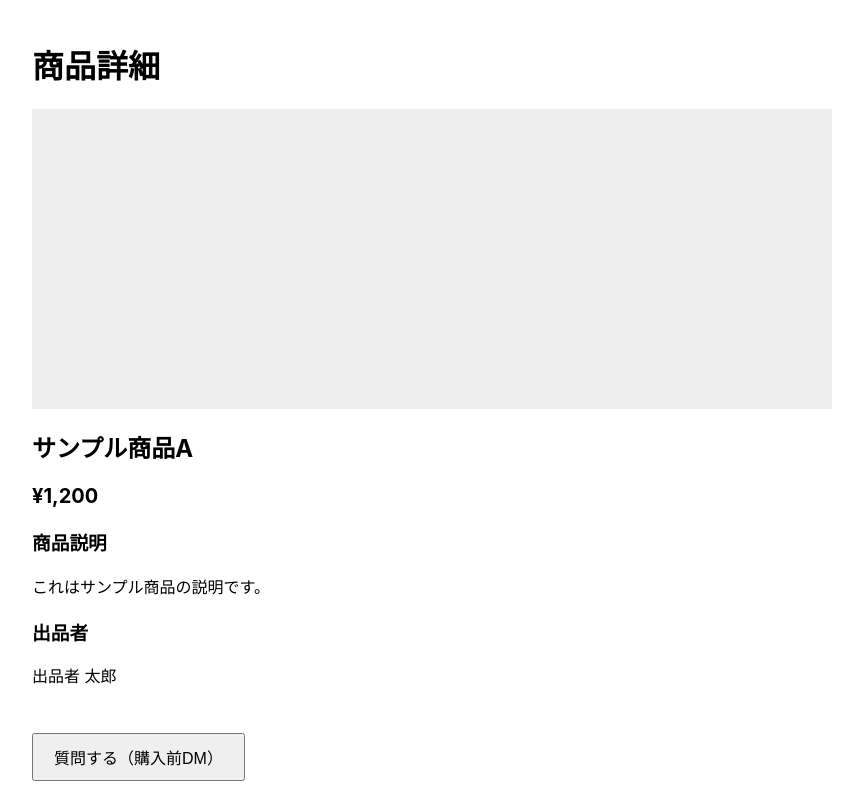
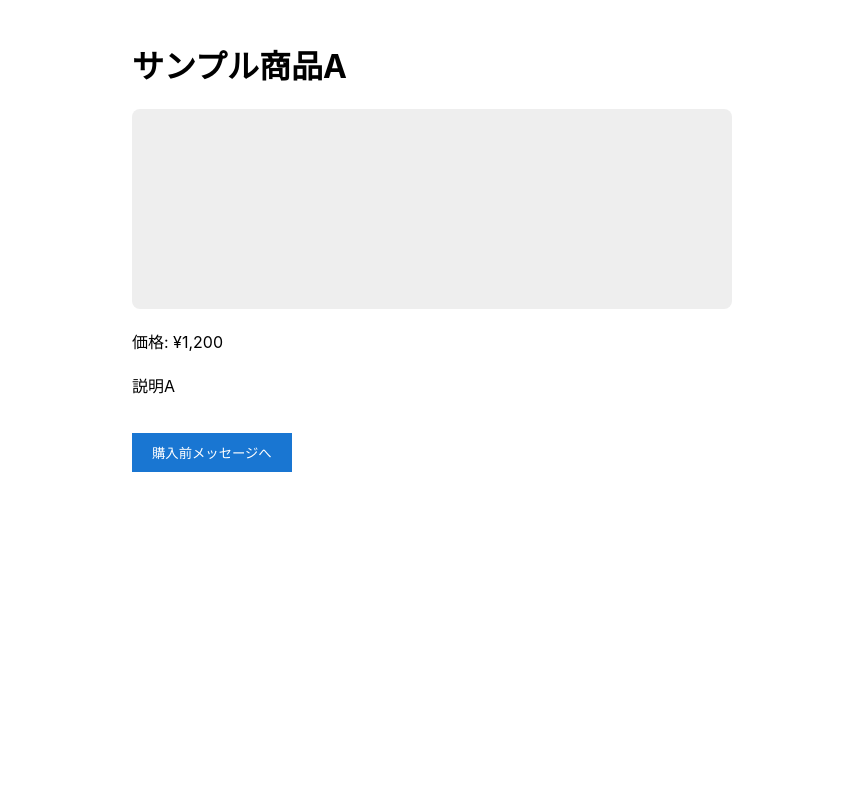
Before and after one commit to YunaNagai/hackathon-frontend, a React (Create React App) app: page /products/1 in a window 1280 px wide. Shown: the whole page, without its empty margins (208-1071 px from the left). Built offline with nearby package versions, Linux system fonts and the light colour scheme.

Commit message:
update react

```diff
--- a/src/App.tsx
+++ b/src/App.tsx
@@ -7,10 +7,12 @@ import MessagesPre from "./pages/messagepre";
 import Sell from "./pages/sell";
 import Transaction from "./pages/transaction";
 import { AuthProvider } from "./contexts/AuthContext";
+import { ProductsProvider } from "./contexts/ProductsContexts";
 
 function App() {
   return (
     <AuthProvider>
+    <ProductsProvider>
     <BrowserRouter>
       <Routes>
         <Route path="/" element={<Login />} />
@@ -24,6 +26,7 @@ function App() {
 
       </Routes>
     </BrowserRouter>
+    </ProductsProvider>
     </AuthProvider>
   );
 }
--- /dev/null
+++ b/src/contexts/ProductsContexts.tsx
@@ -0,0 +1,40 @@
+import { createContext, useContext, useState } from "react";
+
+type Product = {
+  id: number;
+  title: string;
+  price: number;
+  description: string;
+  imageUrl?: string;
+};
+
+type ProductsContextType = {
+  products: Product[];
+  addProduct: (p: Product) => void;
+};
+
+const ProductsContext = createContext<ProductsContextType | null>(null);
+
+export function ProductsProvider({ children }: { children: React.ReactNode }) {
+  const [products, setProducts] = useState<Product[]>([
+    { id: 1, title: "サンプル商品A", price: 1200, description: "説明A"},
+    { id: 2, title: "サンプル商品B", price: 2400, description: "説明B"},
+    { id: 3, title: "サンプル商品C", price: 3600, description: "説明C"},
+  ]);
+
+  const addProduct = (p: Product) => {
+    setProducts((prev) => [...prev, p]);
+  };
+
+  return (
+    <ProductsContext.Provider value={{ products, addProduct }}>
+      {children}
+    </ProductsContext.Provider>
+  );
+}
+
+export function useProducts() {
+  const ctx = useContext(ProductsContext);
+  if (!ctx) throw new Error("ProductsProvider で囲ってください");
+  return ctx;
+}
--- a/src/pages/productdetail.tsx
+++ b/src/pages/productdetail.tsx
@@ -1,67 +1,55 @@
-import { useState } from "react";
-import { useParams, useNavigate } from "react-router-dom";
+import { useNavigate,useParams } from "react-router-dom";
+import { useProducts } from "../contexts/ProductsContexts";
 
 export default function ProductDetail() {
   const { id } = useParams(); // /products/:id の id を取得
-  const navigate =useNavigate();
-  // 仮データ（API をつなぐまではこれで OK）
-  const [product] = useState({
-    id,
-    title: "サンプル商品A",
-    price: 1200,
-    description: "これはサンプル商品の説明です。",
-    imageUrl: "",
-    sellerName: "出品者 太郎",
-  });
-  const goMessagesPre = () =>{
+  const { products } = useProducts();
+  const navigate = useNavigate();
+
+  // URL の id は string なので number に変換
+  const productId = Number(id);
+
+  // Context から該当商品を探す
+  const product = products.find((p) => p.id === productId);
+
+  if (!product) {
+    return <p>商品が見つかりませんでした。</p>;
+  }
+  const goMessage = () => {
     navigate(`/products/${id}/messages-pre`);
-  }
+  };
 
   return (
-    <div style={{ maxWidth: 800, margin: "0 auto", padding: 20 }}>
-      <h1>商品詳細</h1>
+    <div style={{ maxWidth: 600, margin: "0 auto", padding: 20 }}>
+      <h1>{product.title}</h1>
 
-      {/* 商品画像 */}
       <div
         style={{
           width: "100%",
-          height: 300,
-          backgroundColor: "#eee",
+          height: 200,
+          backgroundColor: product.imageUrl ? "transparent" : "#eee",
+          backgroundImage: product.imageUrl ? `url(${product.imageUrl})` : undefined,
+          backgroundSize: "cover",
+          backgroundPosition: "center",
+          borderRadius: 8,
           marginBottom: 20,
         }}
-      >
-        {/* 画像は後で API から取得 */}
-      </div>
+      />
 
-      {/* 商品名・価格 */}
-      <h2>{product.title}</h2>
-      <p style={{ fontSize: 20, fontWeight: "bold" }}>
-        ¥{product.price.toLocaleString()}
-      </p>
-
-      {/* 商品説明 */}
-      <div style={{ marginTop: 20 }}>
-        <h3>商品説明</h3>
-        <p>{product.description}</p>
-      </div>
-
-      {/* 出品者情報 */}
-      <div style={{ marginTop: 20 }}>
-        <h3>出品者</h3>
-        <p>{product.sellerName}</p>
-      </div>
-
-      {/* 購入前DMボタン */}
+      <p>価格: ¥{product.price.toLocaleString()}</p>
+      <p style={{ marginTop: 20 }}>{product.description}</p>
       <button
+        onClick={goMessage}
         style={{
-          marginTop: 30,
+          marginTop: 20,
           padding: "10px 20px",
-          fontSize: 16,
+          backgroundColor: "#1976d2",
+          color: "white",
+          border: "none",
           cursor: "pointer",
         }}
-        onClick={goMessagesPre}
       >
-        質問する（購入前DM）
+        購入前メッセージへ
       </button>
     </div>
   );
--- a/src/pages/products.tsx
+++ b/src/pages/products.tsx
@@ -1,20 +1,21 @@
 import { useNavigate } from "react-router-dom";
+import { useAuth } from "../contexts/AuthContext";
+import { useProducts } from "../contexts/ProductsContexts";
 import { useState } from "react";
-import { useAuth } from "../contexts/AuthContext";
+
 
 export default function Products() {
   const { user, login } = useAuth();
+  const { products }=useProducts();
   const navigate = useNavigate();
   // 仮データ（API をつなぐまではこれで OK）
-  const [products] = useState([
-    { id: 1, title: "サンプル商品A", price: 1200, imageUrl: "" },
-    { id: 2, title: "サンプル商品B", price: 2400, imageUrl: "" },
-    { id: 3, title: "サンプル商品C", price: 3600, imageUrl: "" },
-  ]);
   const goDetail = (id: number)=>{
     navigate(`/products/${id}`);
   };
-
+  const [keyword, setKeyword] =useState("");
+  const filteredProducts = products.filter((p) =>
+    p.title.toLowerCase().includes(keyword.toLowerCase())
+  );
   return (
     <div>
       <div style={{ marginBottom: 20 }}>
@@ -22,7 +23,12 @@ export default function Products() {
           購入者として操作
         </button>
 
-        <button onClick={() => login({ id: 1, name: "Yuna", role: "seller" })}>
+        <button
+          onClick={() =>{
+            login({ id: 1, name: "Yuna", role: "seller" });
+            navigate("/sell");
+          }}
+        >
           出品者として操作
         </button>
       </div>
@@ -35,6 +41,8 @@ export default function Products() {
           <input
             type="text"
             placeholder="商品名で検索"
+            value={keyword}
+            onChange={(e)=>setKeyword(e.target.value)}
             style={{ width: "100%", padding: 8 }}
           />
         </div>
@@ -47,7 +55,7 @@ export default function Products() {
             gap: 20,
           }}
         >
-          {products.map((p) => (
+          {filteredProducts.map((p) => (
             <div
               key={p.id}
               onClick={()=>goDetail(p.id)}
@@ -62,8 +70,12 @@ export default function Products() {
                 style={{
                   width: "100%",
                   height: 120,
-                  backgroundColor: "#eee",
-                  marginBottom: 10,
+                  backgroundColor: p.imageUrl ? "transparent" : "#eee",
+                  backgroundImage: p.imageUrl ? `url(${p.imageUrl})` :undefined,
+                  marginBottom: 20,
+                  backgroundSize: "cover",
+                  backgroundPosition: "center",
+                  borderRadius: 8,
                 }}
               >
               {/* 画像は後で API から取得 */}
--- a/src/pages/sell.tsx
+++ b/src/pages/sell.tsx
@@ -1,6 +1,10 @@
 import { useState } from "react";
+import { useNavigate } from "react-router-dom";
+import { useProducts } from "../contexts/ProductsContexts";
 
 export default function Sell() {
+  const navigate =useNavigate();
+  const { addProduct } = useProducts();
   const [title, setTitle] = useState("");
   const [price, setPrice] = useState("");
   const [description, setDescription] = useState("");
@@ -11,12 +15,22 @@ export default function Sell() {
       setImage(e.target.files[0]);
     }
   };
+  const handleSubmit = (e: React.FormEvent) => {
+  e.preventDefault();
+  addProduct({
+    id: Date.now(),
+    title,
+    price: Number(price),
+    description,
+    imageUrl: image ? URL.createObjectURL(image) : undefined,
+  });
+  navigate("/products");
+};
 
   return (
     <div style={{ maxWidth: 600, margin: "0 auto", padding: 20 }}>
       <h1>商品を出品する</h1>
-
-      <div style={{ display: "flex", flexDirection: "column", gap: 16 }}>
+      <form onSubmit={handleSubmit} style={{ display: "flex", flexDirection: "column", gap: 16 }}>
         {/* 商品名 */}
         <input
           type="text"
@@ -63,10 +77,11 @@ export default function Sell() {
             border: "none",
             cursor: "pointer",
           }}
+          type="submit"
         >
           出品する
         </button>
-      </div>
+        </form>
     </div>
   );
 }
```
